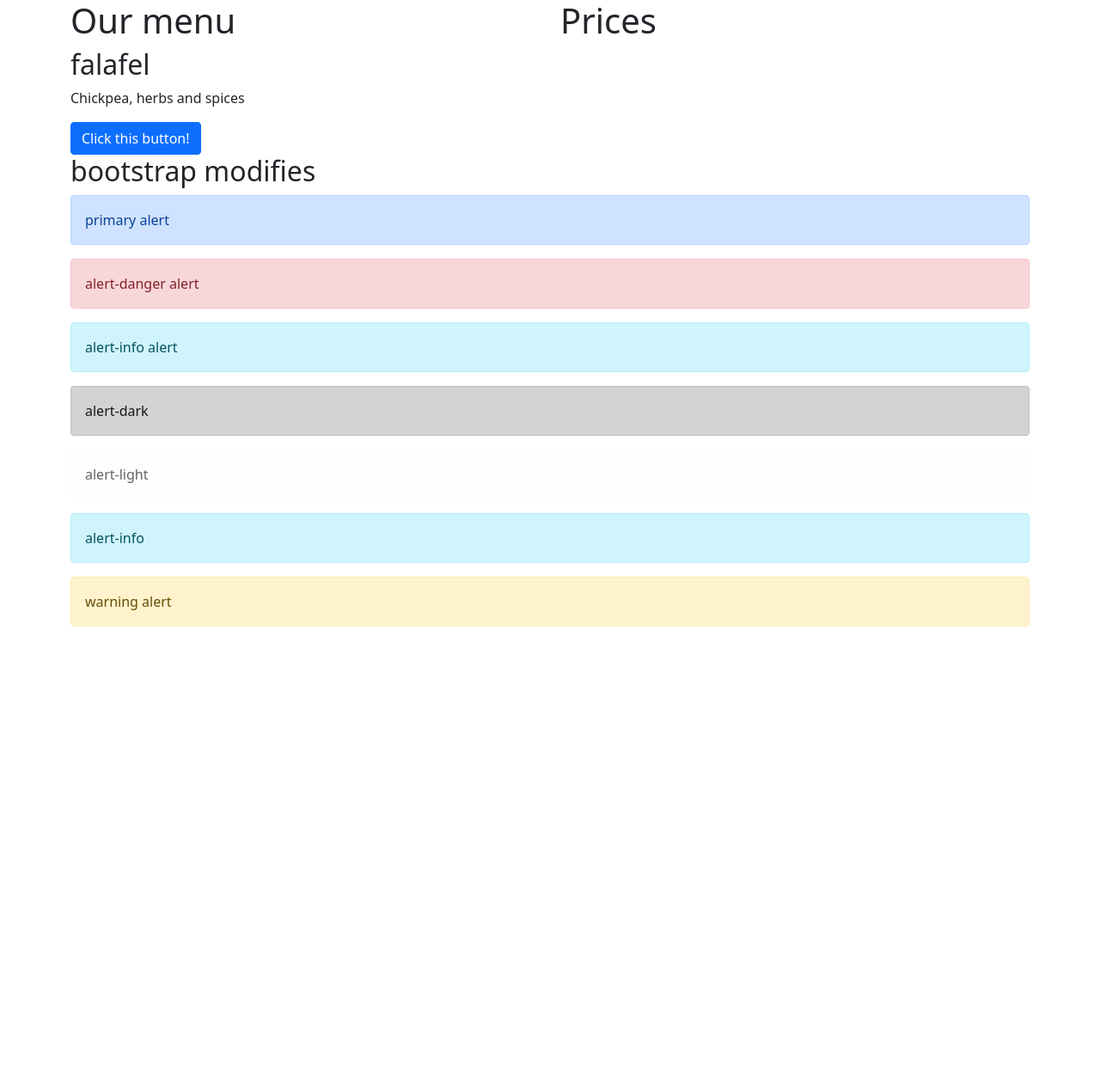
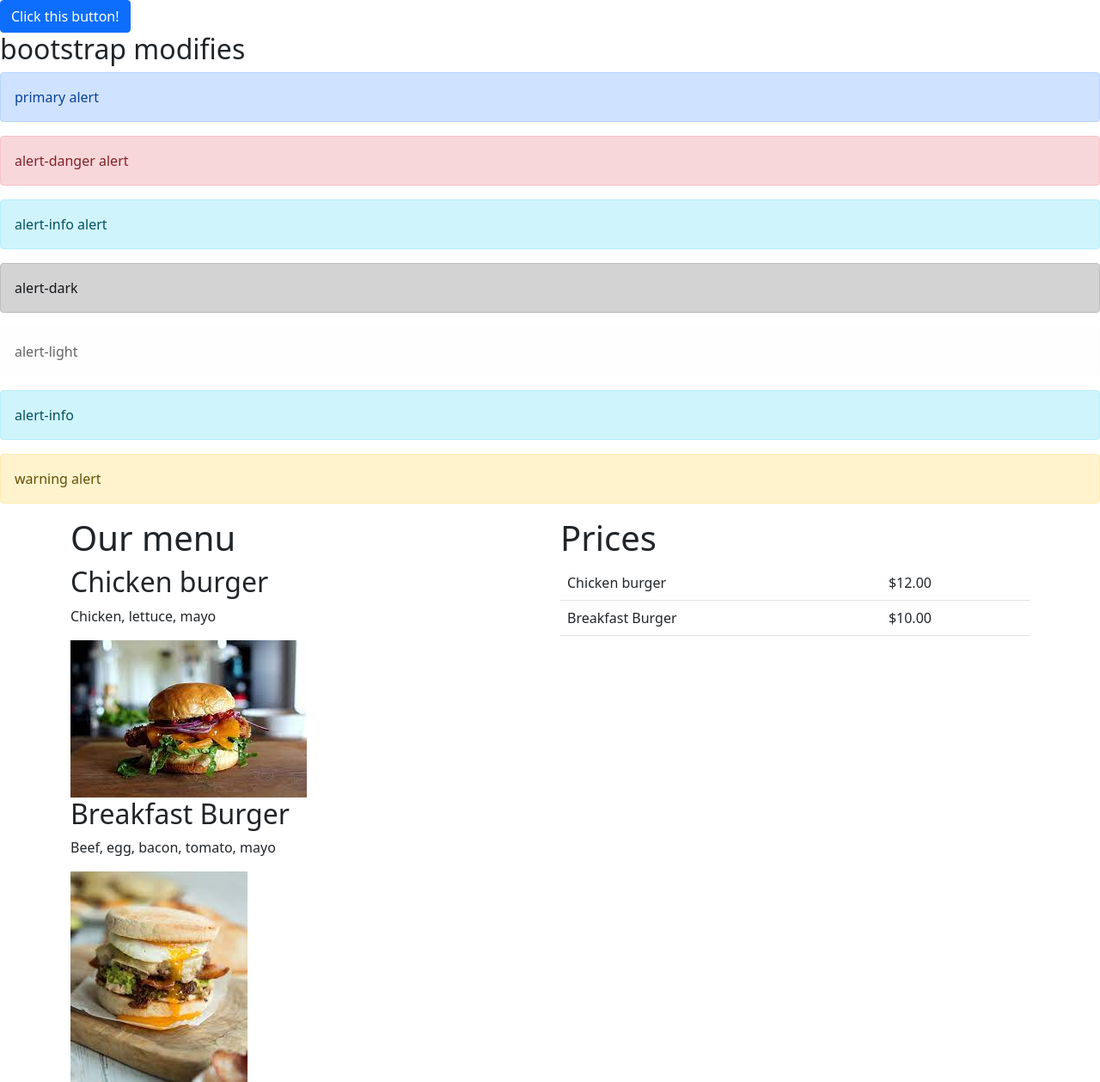
Before and after one commit to DorZab/studieprojekt, a plain HTML site: page bootstrap.html in a window 1280 px wide. Shown: the whole page at 86% size. Before the commit the page ends 800 px from the top, so only its background shows below. Drawn offline with nearby package versions, Linux system fonts and the light colour scheme.

Commit message:
last updates

```diff
--- a/bootstrap.html
+++ b/bootstrap.html
@@ -12,20 +12,7 @@
     <script src="https://cdn.jsdelivr.net/npm/bootstrap@5.1.3/dist/js/bootstrap.bundle.min.js" integrity="sha384-ka7Sk0Gln4gmtz2MlQnikT1wXgYsOg+OMhuP+IlRH9sENBO0LRn5q+8nbTov4+1p" crossorigin="anonymous"></script>
 
 
-        <div class="container">
-            <div class="row">
-               <div class="col">
-                  <h1>Our menu</h1>
-                  <h2>falafel</h2>
-                  <p>Chickpea, herbs and spices</p>
-               </div>
-               <div class="col">
-                <h1>Prices</h1>
-            </div>
-
-        </div>
-
-        <button type= “button” class="btn btn-primary">Click this button!</button>
+ <button type= “button” class="btn btn-primary">Click this button!</button>
     <h2>bootstrap modifies</h2>
         <div class="alert alert-primary" role="alert">primary alert</div>
         <div class="alert alert-danger" role="alert">alert-danger alert</div>
@@ -34,8 +21,35 @@
         <div class="alert alert-light" role="alert">alert-light</div>
 <div class="alert alert-info" role="alert">alert-info</div>
 <div class="alert alert-warning" role="alert">warning alert</div>
+
+<div class="container">
+    <div class="row">
+       <div class="col-12 col-lg-6">
+          <h1>Our menu</h1>
+          <h2>Chicken burger</h2>
+          <p>Chicken, lettuce, mayo</p>
+          <img src="/chicken.jpg" class="img-fluid">
+          <h2>Breakfast Burger</h2>
+          <p>Beef, egg, bacon, tomato, mayo</p>
+           <img src="/breakfast.jpg" class="img-fluid">
+        </div>
+       <div class="col-12 col-lg-6">
+        <h1>Prices</h1>
+        <table class="table">
+           <tr>
+             <td>Chicken burger</td>
+             <td>$12.00</td>
+           </tr>
+           <tr>
+            <td>Breakfast Burger</td>
+            <td>$10.00</td>
+           </tr>
+
+        </table>
+    </div>
+
+</div>
+
 </body>
-</body>
-</body>
-</body>
+
 </html>
```
Also changed, not shown: breakfast.jpg (added), chicken.jpg (added).
